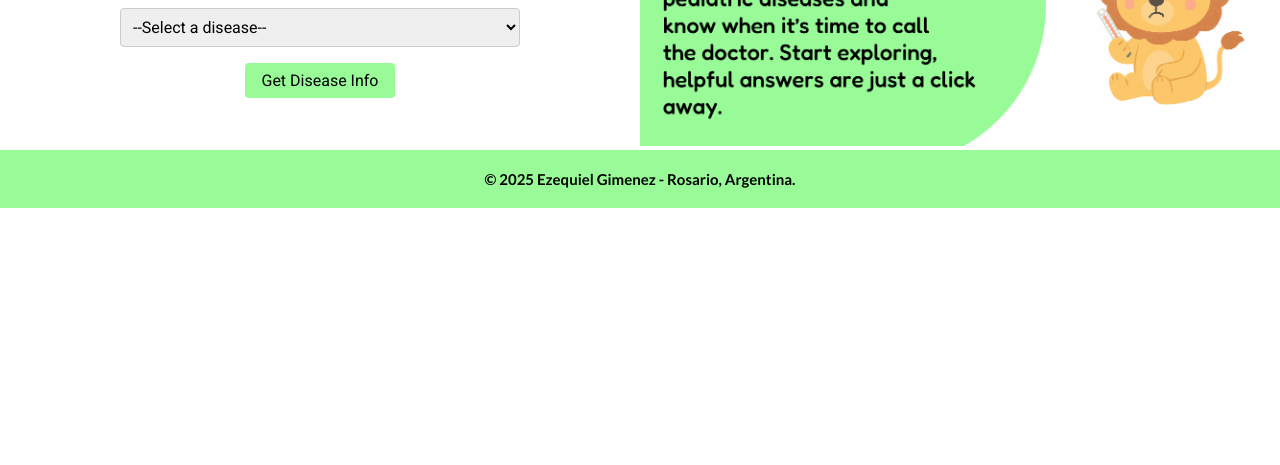
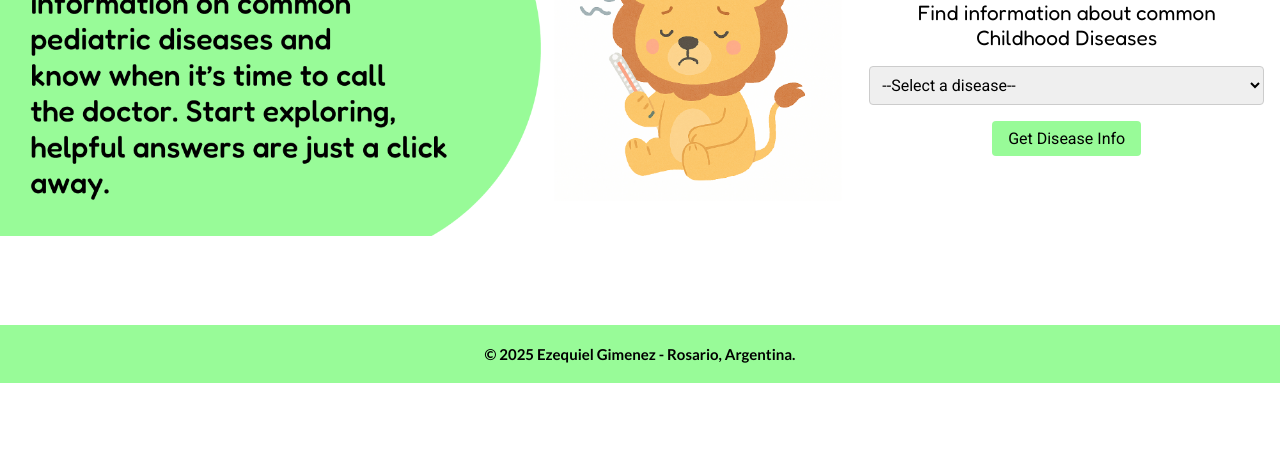
Before and after one commit to ezgdev/pediatric-journal, a website built with Vite: page src/diseases.html in a window 1280 px wide. Shown: the part 335-800 px from the top of the page. Built offline with nearby package versions, Linux system fonts and the light colour scheme; files whose address does not match are found by name.

Commit message:
diseases style

```diff
--- a/src/css/diseases.css
+++ b/src/css/diseases.css
@@ -124,13 +124,34 @@
     main {
         display: grid;
         row-gap: 1rem;
-        grid-template-columns: 1fr 1fr;
+        grid-template-columns: 2fr 1fr;
     }
-
-
-
 
     .navigation {
         background-color: var(--tertiary-color);
     }
+
+    .container-diseases {
+        grid-column: 2/3;
+        grid-row: 1/2;
+    }
+
+    .footImg {
+        grid-column: 1/2;
+        grid-row: 1/2;
+    }
+
+    #result {
+        grid-column: 1/3;
+        grid-row: 2/3;
+        display: grid;
+        grid-template-columns: 1fr 1fr;
+        row-gap: 1rem;
+        column-gap: 1rem;
+        padding: 20px;
+    }
+
+    #main-footer {
+        margin-top: 29px;
+    }
 }
--- a/src/diseases.html
+++ b/src/diseases.html
@@ -41,9 +41,9 @@
             </div>
 
             <button id="getInfoBtn">Get Disease Info</button>
+        </div>
 
-            <div id="result" class="card"></div>
-        </div>
+        <div id="result" class="card"></div>
 
         <div class="footImg">
             <picture>
```
Also changed, not shown: 1 other file.
